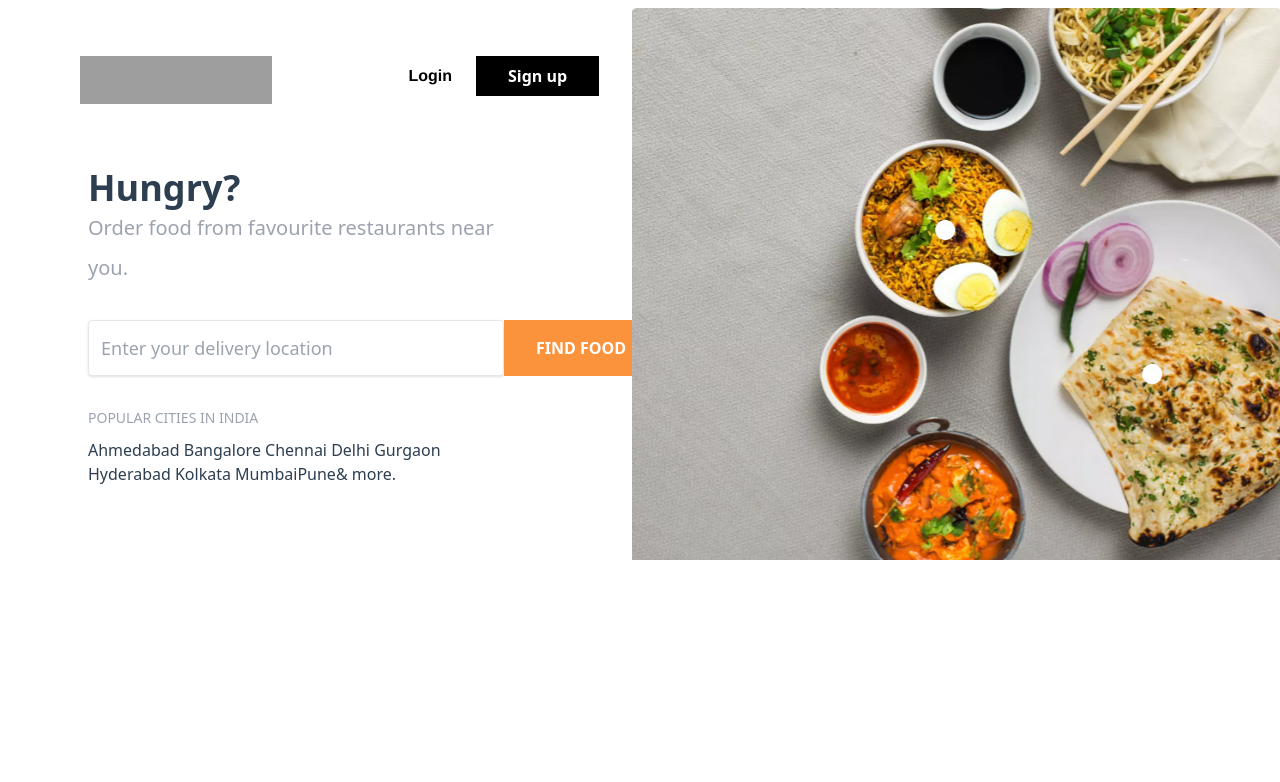
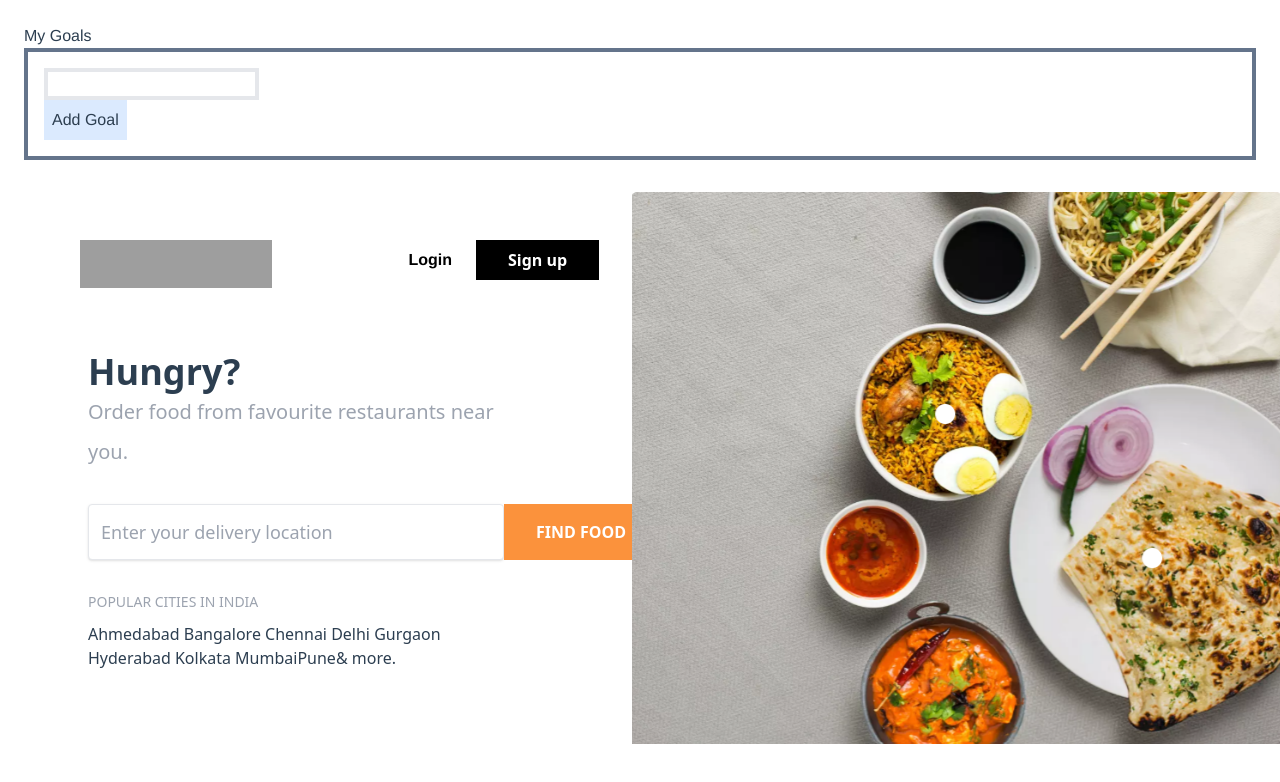
Before and after one commit to lazyraven/ui-swiggy, a Vue app: page / in a window 1280 px wide. Shown: the top 782 px of the page. Built offline with nearby package versions, Linux system fonts and the light colour scheme; grey boxes are pictures that could not be loaded.

Commit message:
addGoal component uncomment from app vue file

```diff
--- a/src/App.vue
+++ b/src/App.vue
@@ -1,6 +1,6 @@
 <template>
   <div class="inline">
-    <!-- <CourseGoal></CourseGoal> -->
+    <CourseGoal></CourseGoal>
     <!-- <div class="flex flex-row">
       <div class="basis-1/4 bg-blue-400 m-2">
         01
@@ -21,14 +21,14 @@
 <script>
 import HelloWorld from "./components/HelloWorld.vue";
 import Home from "./components/Home.vue";
-// import CourseGoal from "./composition-api/CourseGoal.vue";
+import CourseGoal from "./composition-api/CourseGoal.vue";
 
 export default {
   name: "App",
   components: {
     HelloWorld,
     Home,
-    // CourseGoal,
+    CourseGoal,
   },
 };
 </script>
--- a/src/composition-api/AddGoal.vue
+++ b/src/composition-api/AddGoal.vue
@@ -3,16 +3,11 @@
     <form @submit.prevent="addGoal">
       <div>
         <label for="goaltext"></label>
-        <input
-          class="border-4"
-          type="text"
-          id="goaltext"
-          v-model="enteredText"
-        />
+        <input class="border-4" type="text" id="goaltext" v-model="enteredText" />
       </div>
       <p v-if="invalidInput">Please enter a valid goal text (non-empty).</p>
     </form>
-    <button type="button" class="bg-blue-100 p-2">Add Goal</button>
+    <button type="button" class="bg-blue-100 p-2" @click="addGoal()">Add Goal</button>
   </section>
 </template>
 
@@ -29,6 +24,7 @@ export default {
       }
     });
     function addGoal() {
+      console.log("addGoal called")
       invalidInput.value = false;
       if (enteredText.value === "") {
         invalidInput.value = true;
```
Also changed, not shown: 1 other file (tests, documents, lock files or other folders).
